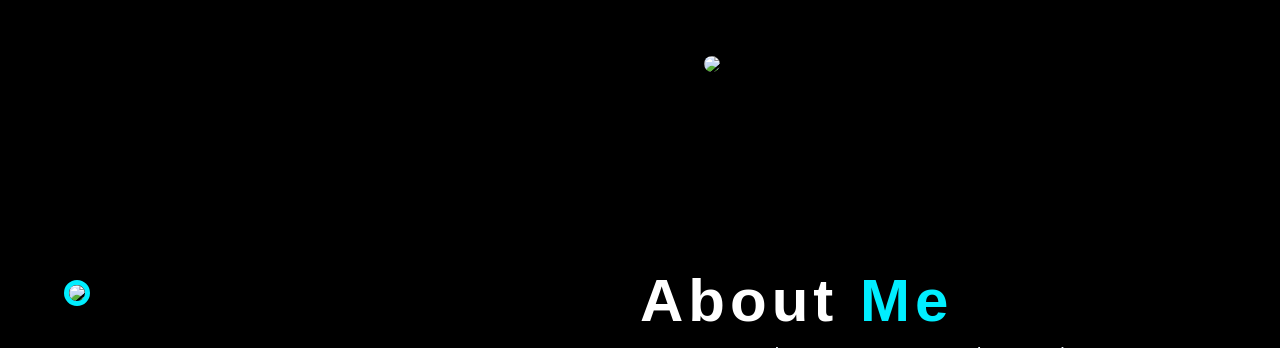
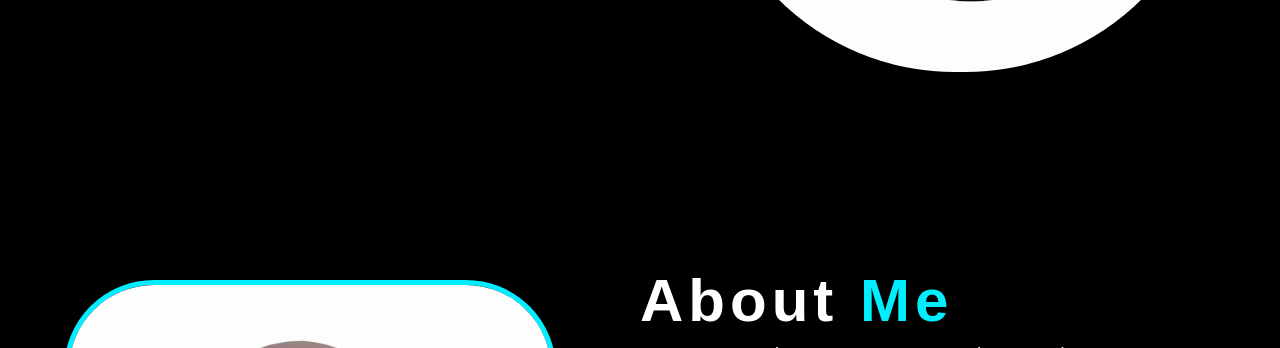
Before and after one commit to essraaamr2002/CodeAlpha_Portfolio, a plain HTML site: page index.html in a window 1280 px wide. Shown: the part 604-952 px from the top of the page. Drawn offline with nearby package versions, Linux system fonts and the light colour scheme.

Commit message:
Update index.html

```diff
--- a/index.html
+++ b/index.html
@@ -35,7 +35,7 @@
                     passionate in <span class="text"></span></h4>
 
                 <div class="img">
-                     <img src="./image/es.jpg" class="responsive">
+                     <img src="./image/avat.avif" class="responsive">
                 </div>
 
                 <div class="home-sci">
@@ -51,7 +51,7 @@
         <section>
             <div class="about" id="About">
                 <div class="about-img">
-                    <img src="./image/es.jpg" class="abt-res">
+                    <img src="./image/avat.avif" class="abt-res">
                 </div>
                 <div class="about-text">
                     <h2>About <span>Me</span></h2>
```
